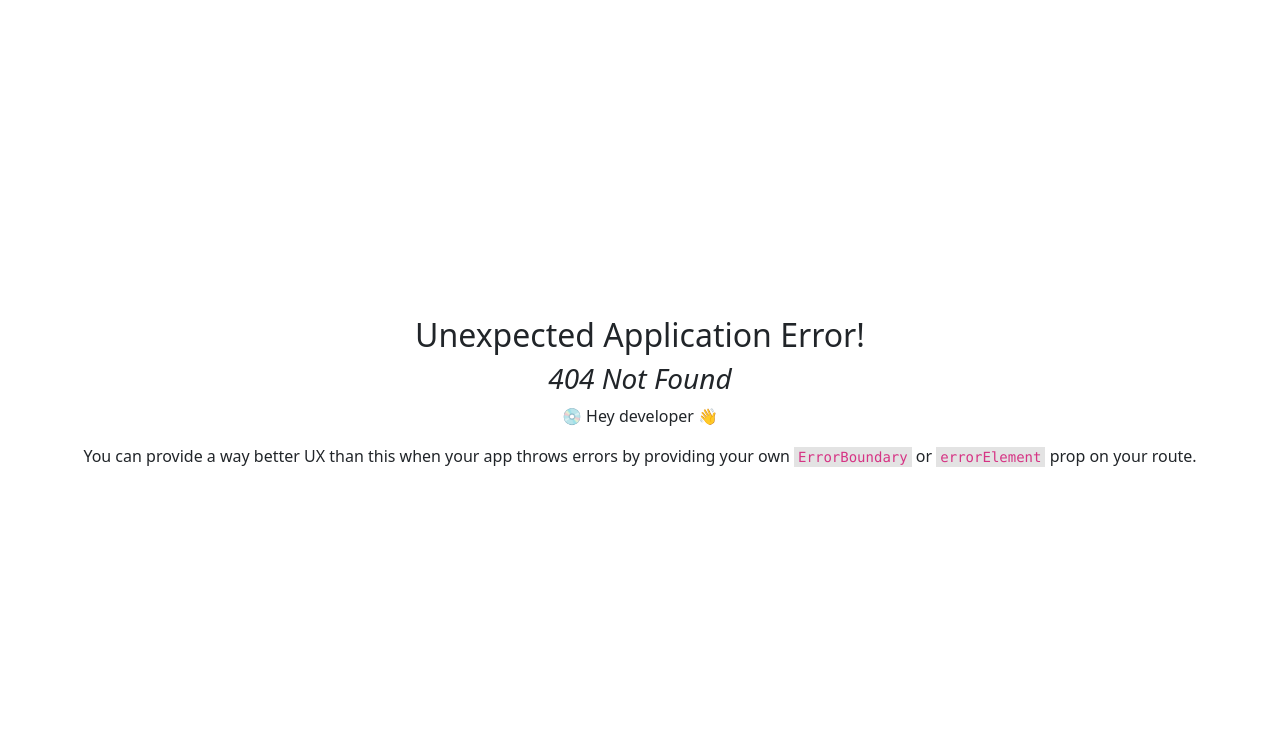
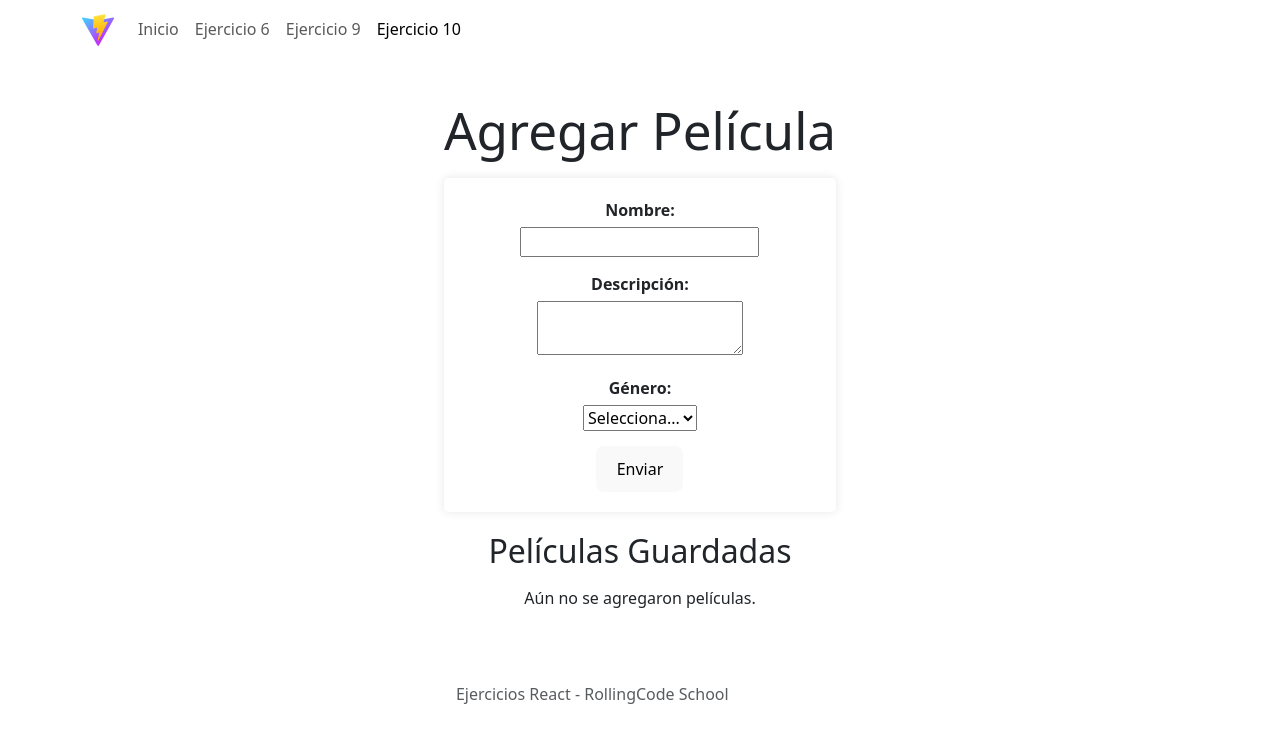
Before and after one commit to AnabelaGuillermo/ejercicios-react, a React (Vite) app: page /ejercicio10 in a window 1280 px wide. Before the commit this address had no page. Shown: the top 742 px of the page. Built offline with nearby package versions, Linux system fonts and the light colour scheme.

Commit message:
Realizo Ejercicio 10.

```diff
--- a/package.json
+++ b/package.json
@@ -13,6 +13,7 @@
     "bootstrap": "^5.3.3",
     "react": "^18.2.0",
     "react-dom": "^18.2.0",
+    "react-hook-form": "^7.52.0",
     "react-router-dom": "^6.23.1"
   },
   "devDependencies": {
--- /dev/null
+++ b/src/Ejercicio10.css
@@ -0,0 +1,11 @@
+.card-style {
+  border: 1px solid #ccc;
+  padding: 16px;
+  margin: 16px 0;
+  border-radius: 8px;
+}
+
+.error-message {
+  color: rgb(211, 33, 33);
+  font-size: 0.85rem;
+}
--- a/src/components/Common/Header.jsx
+++ b/src/components/Common/Header.jsx
@@ -51,6 +51,16 @@ const Header = () => {
                   Ejercicio 9
                 </NavLink>
               </li>
+              <li className="nav-item">
+                <NavLink
+                  className={({ isActive }) =>
+                    isActive ? "nav-link active" : "nav-link"
+                  }
+                  to="/ejercicio10"
+                >
+                  Ejercicio 10
+                </NavLink>
+              </li>
             </ul>
           </div>
         </div>
--- a/src/constants/routes.jsx
+++ b/src/constants/routes.jsx
@@ -3,6 +3,7 @@ import RootView from '../views/RootView';
 import App from '../App';
 import Ejercicio6 from '../views/Ejercicio6';
 import Ejercicio9 from '../views/Ejercicio9';
+import Ejercicio10 from '../views/Ejercicio10';
 
 export const router = createBrowserRouter([
   {
@@ -21,6 +22,10 @@ export const router = createBrowserRouter([
         path: 'ejercicio9',
         element: <Ejercicio9 />,
       },
+      {
+        path: 'ejercicio10',
+        element: <Ejercicio10 />,
+      },
     ],
   },
 ]);
--- /dev/null
+++ b/src/views/Ejercicio10.jsx
@@ -0,0 +1,109 @@
+import React, { useState } from "react";
+import { useForm } from "react-hook-form";
+import "../Ejercicio10.css";
+
+const Ejercicio10 = () => {
+  const {
+    register,
+    handleSubmit,
+    reset,
+    formState: { errors },
+  } = useForm();
+  const [peliculas, setPeliculas] = useState(() => {
+    const peliculasGuardadas = localStorage.getItem("peliculas");
+    return peliculasGuardadas ? JSON.parse(peliculasGuardadas) : [];
+  });
+
+  const handleNombreChange = (event) => {
+    if (event.target.value.length > 20) {
+      event.target.value = event.target.value.slice(0, 20);
+    }
+  };
+
+  const handleDescripcionChange = (event) => {
+    if (event.target.value.length > 50) {
+      event.target.value = event.target.value.slice(0, 50);
+    }
+  };
+
+  const onSubmit = (data) => {
+    const nuevaPelicula = [...peliculas, data];
+    setPeliculas(nuevaPelicula);
+    localStorage.setItem("peliculas", JSON.stringify(nuevaPelicula));
+    reset();
+  };
+
+  return (
+    <div>
+      <h1>Agregar Película</h1>
+      <form onSubmit={handleSubmit(onSubmit)}>
+        <div>
+          <label htmlFor="nombre">Nombre:</label>
+          <input
+            id="nombre"
+            {...register("nombre", {
+              required: "Completa este campo",
+              maxLength: {
+                value: 20,
+              },
+            })}
+            onChange={handleNombreChange}
+          />
+          {errors.nombre && (
+            <p className="error-message">{errors.nombre.message}</p>
+          )}
+        </div>
+        <div>
+          <label htmlFor="descripcion">Descripción:</label>
+          <textarea
+            id="descripcion"
+            {...register("descripcion", {
+              required: "Completa este campo",
+              maxLength: {
+                value: 50,
+              },
+            })}
+            onChange={handleDescripcionChange}
+          ></textarea>
+          {errors.descripcion && (
+            <p className="error-message">{errors.descripcion.message}</p>
+          )}
+        </div>
+        <div>
+          <label htmlFor="genero">Género:</label>
+          <select
+            id="genero"
+            {...register("genero", { required: "Selecciona un género" })}
+          >
+            <option value="">Selecciona...</option>
+            <option value="Comedia">Comedia</option>
+            <option value="Drama">Drama</option>
+            <option value="Infantil">Infantil</option>
+          </select>
+          {errors.genero && (
+            <p className="error-message">{errors.genero.message}</p>
+          )}
+        </div>
+        <button type="submit">Enviar</button>
+      </form>
+      <h2>Películas Guardadas</h2>
+      <div>
+        {peliculas.length === 0 ? (
+          <p className="mt-3">Aún no se agregaron películas.</p>
+        ) : (
+          peliculas.map((pelicula, index) => (
+            <div key={index} className="card-style">
+              <h3>{pelicula.nombre}</h3>
+              <p>{pelicula.descripcion}</p>
+              <p>
+                <b>Género:</b> {pelicula.genero}
+              </p>
+            </div>
+          ))
+        )}
+      </div>
+    </div>
+  );
+};
+
+export default Ejercicio10;
```
Also changed, not shown: 1 other file (tests, documents, lock files or other folders).
